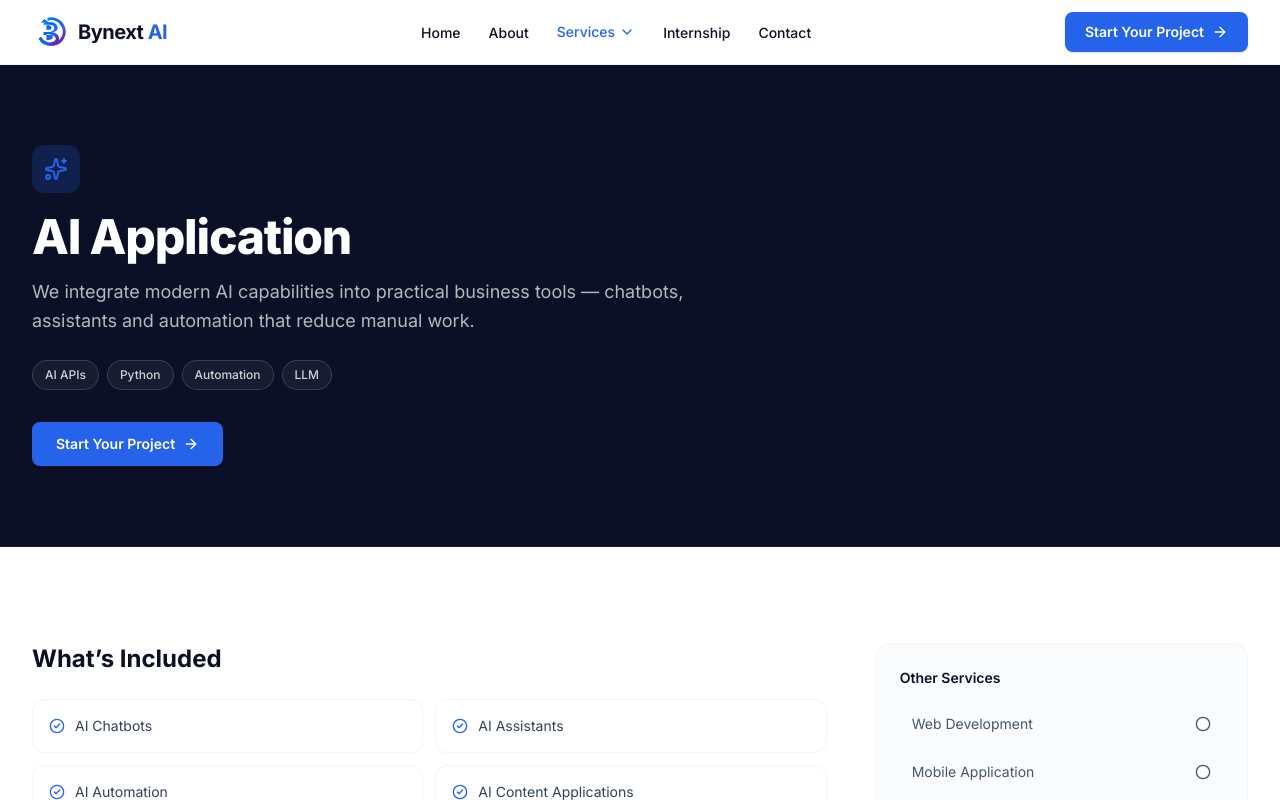
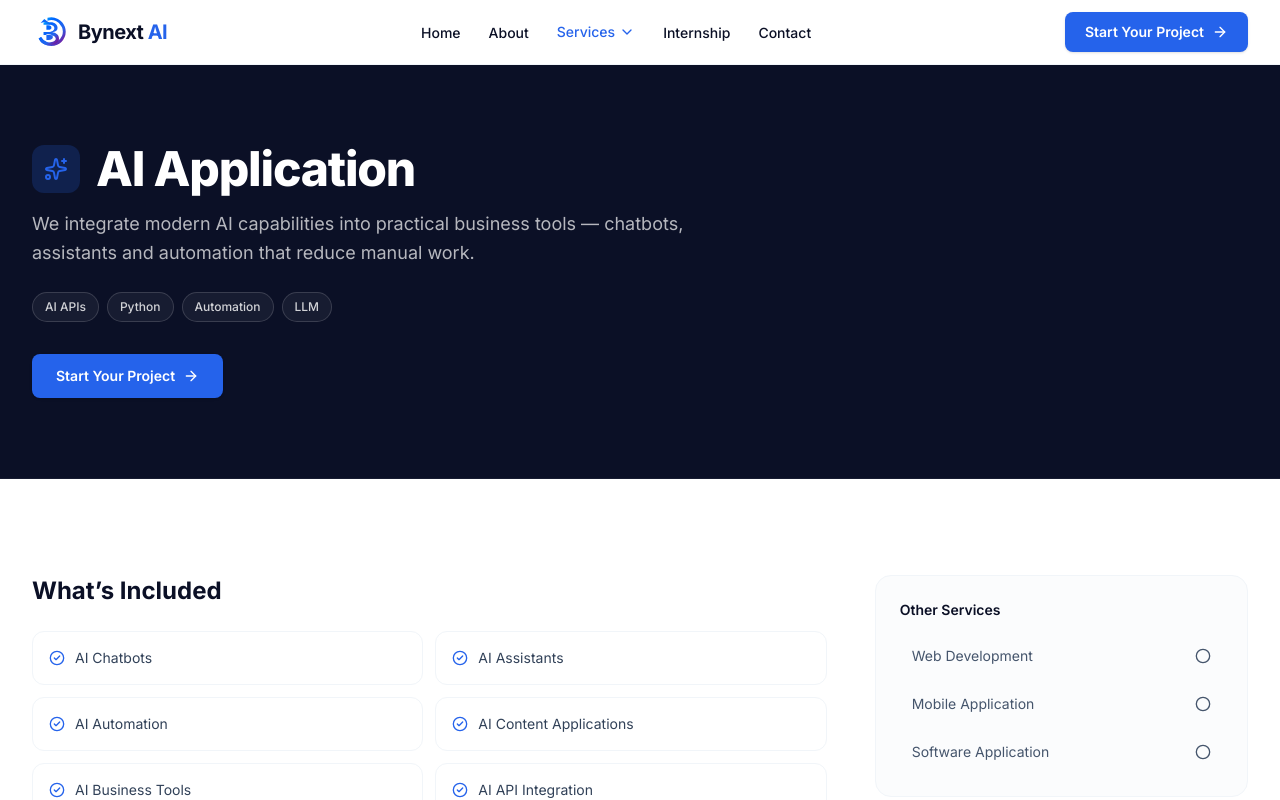
Before and after one commit to bynextai/portfolio, a Next.js app: page /services/ai-application in a window 1280 px wide. Shown: the top 800 px of the page. Built offline with nearby package versions, Linux system fonts and the light colour scheme.

Commit message:
feat: add ServicesPreview, InternshipCard, and ServiceDetail components along with a new contact page

```diff
--- a/src/app/contact/page.js
+++ b/src/app/contact/page.js
@@ -25,7 +25,6 @@ export default function ContactPage() {
         dangerouslySetInnerHTML={{ __html: JSON.stringify(jsonLd) }}
       />
       <PageHero
-        eyebrow="Get In Touch"
         title="Let's Build Something Great Together"
         description="Reach out and let's discuss how Bynext AI can bring your project to life."
       />
--- a/src/components/home/ServicesPreview.jsx
+++ b/src/components/home/ServicesPreview.jsx
@@ -20,12 +20,14 @@ export default function ServicesPreview({ showHeading = true }) {
               key={service.slug}
               className="group flex flex-col rounded-2xl border border-slate-200/80 bg-white p-6 shadow-md shadow-slate-200/70 transition-all duration-300 hover:-translate-y-1.5 hover:shadow-xl hover:shadow-brand-blue/15 hover:border-brand-blue/30"
             >
-              <span className="flex h-11 w-11 items-center justify-center rounded-xl bg-brand-blue/10 text-brand-blue">
-                <Icon name={service.icon} />
-              </span>
-              <h3 className="mt-4 text-lg font-semibold text-brand-navy">
-                {service.title}
-              </h3>
+              <div className="flex items-center gap-3">
+                <span className="flex h-11 w-11 shrink-0 items-center justify-center rounded-xl bg-brand-blue/10 text-brand-blue">
+                  <Icon name={service.icon} />
+                </span>
+                <h3 className="text-lg font-semibold text-brand-navy">
+                  {service.title}
+                </h3>
+              </div>
               <p className="mt-2 text-sm leading-relaxed text-slate-600">
                 {service.shortDescription}
               </p>
--- a/src/components/internship/InternshipCard.jsx
+++ b/src/components/internship/InternshipCard.jsx
@@ -5,10 +5,12 @@ import Icon from "@/components/ui/Icon";
 export default function InternshipCard({ internship }) {
   return (
     <div className="flex flex-col rounded-2xl border border-slate-200/80 bg-white p-6 shadow-md shadow-slate-200/70 transition-all duration-300 hover:-translate-y-1.5 hover:shadow-xl hover:shadow-brand-blue/15 hover:border-brand-blue/30">
-      <span className="flex h-11 w-11 items-center justify-center rounded-xl bg-brand-blue/10 text-brand-blue">
-        <Icon name={internship.icon} />
-      </span>
-      <h3 className="mt-4 text-base font-semibold text-brand-navy">{internship.title}</h3>
+      <div className="flex items-center gap-3">
+        <span className="flex h-11 w-11 shrink-0 items-center justify-center rounded-xl bg-brand-blue/10 text-brand-blue">
+          <Icon name={internship.icon} />
+        </span>
+        <h3 className="text-base font-semibold text-brand-navy">{internship.title}</h3>
+      </div>
       <p className="mt-1.5 text-sm text-slate-500">{internship.stack}</p>
 
       <div className="mt-4 flex flex-wrap items-center gap-3 text-xs text-slate-500">
--- a/src/components/services/ServiceDetail.jsx
+++ b/src/components/services/ServiceDetail.jsx
@@ -13,12 +13,14 @@ export default function ServiceDetail({ service }) {
       <section className="border-b border-white/5 bg-brand-navy py-16 sm:py-20">
         <Container>
           <div className="max-w-2xl">
-            <span className="inline-flex h-12 w-12 items-center justify-center rounded-xl bg-brand-blue/20 text-brand-blue">
-              <Icon name={service.icon} className="h-6 w-6" />
-            </span>
-            <h1 className="mt-5 text-3xl font-extrabold tracking-tight text-white sm:text-4xl lg:text-5xl">
-              {service.title}
-            </h1>
+            <div className="flex items-center gap-4">
+              <span className="inline-flex h-12 w-12 shrink-0 items-center justify-center rounded-xl bg-brand-blue/20 text-brand-blue">
+                <Icon name={service.icon} className="h-6 w-6" />
+              </span>
+              <h1 className="text-3xl font-extrabold tracking-tight text-white sm:text-4xl lg:text-5xl">
+                {service.title}
+              </h1>
+            </div>
             <p className="mt-4 text-base leading-relaxed text-white/70 sm:text-lg">
               {service.description}
             </p>
```
